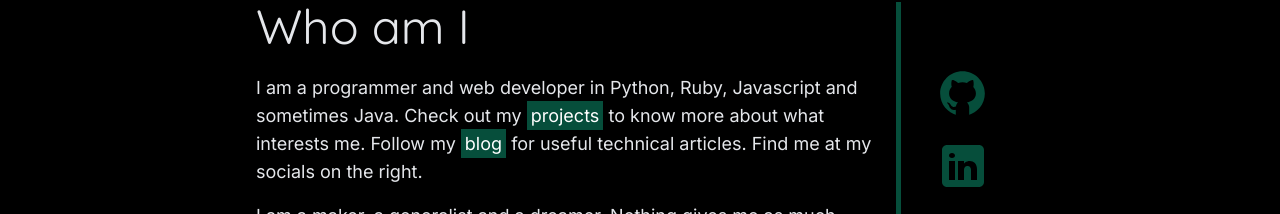
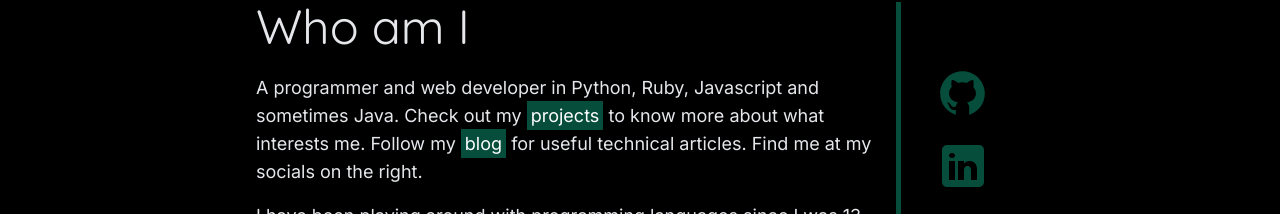
Before and after one commit to ARahimKhan/portfolio-blog, a SvelteKit app: page /about in a window 1280 px wide. Shown: the part 586-800 px from the top of the page. Built offline with nearby package versions, Linux system fonts and the light colour scheme; no server answers.

Commit message:
update about page

```diff
--- a/src/routes/about/+page.svelte
+++ b/src/routes/about/+page.svelte
@@ -8,13 +8,7 @@
 
 	export let form: ActionData | undefined;
 
-	const descriptors = [
-		'Rahim',
-		'backend engineer',
-		'software developer',
-		'programmer',
-		'fullstack developer'
-	];
+	const descriptors = ['Rahim', 'fullstack developer', 'backend developer', 'programmer'];
 	let currentDescriptor = 0;
 	let displayDescriptor = '';
 	let showCursor = false;
@@ -113,8 +107,7 @@
 		<div class="flex-1 mr-6">
 			<SectionHeader>Who am I</SectionHeader>
 			<Paragraph>
-				I am a programmer and web developer in Python, Ruby, Javascript and sometimes Java. Check
-				out my
+				A programmer and web developer in Python, Ruby, Javascript and sometimes Java. Check out my
 				<a class="filled-link" href="work">projects</a>
 				to know more about what interests me. Follow my
 				<a class="filled-link" href="blog">blog</a> for useful technical articles. Find me at my
@@ -123,9 +116,9 @@
 				<span class="hidden lg:inline">on the right.</span>
 			</Paragraph>
 			<Paragraph>
-				I am a maker, a generalist and a dreamer. Nothing gives me as much enjoyment as designing
-				solutions and seeing them through to completion. I have been playing around with programming
-				languages since I was 12 and have continued learning everyday since.
+				I have been playing around with programming languages since I was 13 and have continued
+				learning everyday since. Nothing gives me as much satisfaction as designing novel solutions
+				to complex problems and seeing them through to completion.
 			</Paragraph>
 		</div>
 		<div
```
